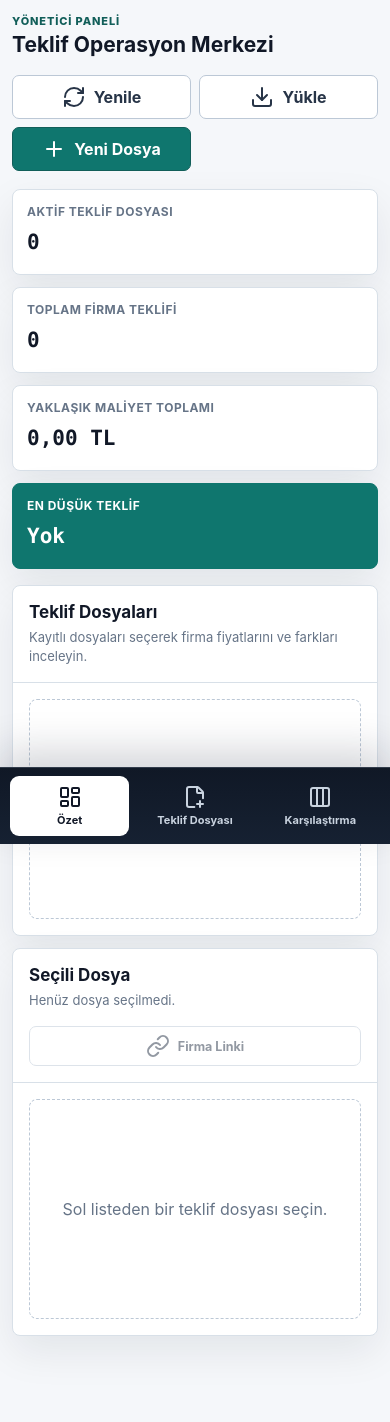
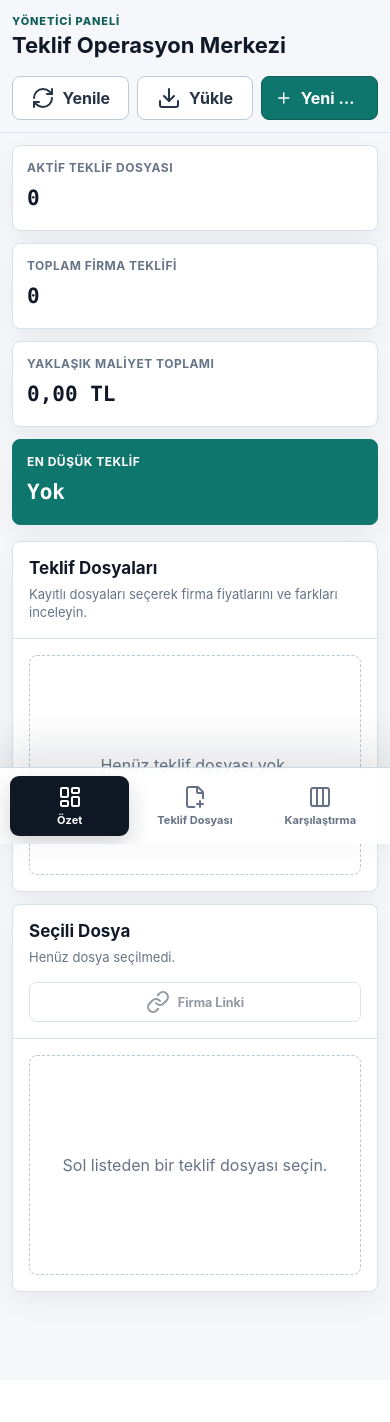
Before and after one commit to goktugersoz/teklif, a PHP site: page / in a window 390 px wide. After the commit the page ends 1314 px from the top, so only its background shows below. Run offline with PHP 8.4, Linux system fonts and the light colour scheme; data that the repository does not hold is empty; some libraries are stand-ins or nearby versions.

Commit message:
PWA yükleme deneyimini ve mobil tasarımı iyileştir

```diff
--- a/index.html
+++ b/index.html
@@ -3,10 +3,10 @@
 <head>
   <meta charset="UTF-8">
   <meta name="viewport" content="width=device-width, initial-scale=1, viewport-fit=cover">
-  <meta name="theme-color" content="#101826">
+  <meta name="theme-color" content="#f5f7fb">
   <meta name="mobile-web-app-capable" content="yes">
   <meta name="apple-mobile-web-app-capable" content="yes">
-  <meta name="apple-mobile-web-app-status-bar-style" content="black-translucent">
+  <meta name="apple-mobile-web-app-status-bar-style" content="default">
   <meta name="apple-mobile-web-app-title" content="Teklif">
   <title>Teklif Yönetimi</title>
   <link rel="manifest" href="manifest.json">
--- a/src/pwa.js
+++ b/src/pwa.js
@@ -1,4 +1,6 @@
 export function registerPwa(){
+  document.documentElement.classList.toggle("is-standalone", isStandalone());
+
   if("serviceWorker" in navigator){
     window.addEventListener("load", () => {
       navigator.serviceWorker.register("./sw.js").catch(error => {
@@ -9,15 +11,27 @@ export function registerPwa(){
 
   let promptEvent = null;
   const installButton = document.getElementById("installAppBtn");
+  const installSheet = createInstallSheet();
 
   window.addEventListener("beforeinstallprompt", event => {
     event.preventDefault();
     promptEvent = event;
-    if(installButton) installButton.hidden = false;
+    showInstallButton(installButton);
   });
 
   installButton?.addEventListener("click", async () => {
-    if(!promptEvent) return;
+    if(isStandalone()){
+      installButton.hidden = true;
+      return;
+    }
+    if(isIos()){
+      openInstallSheet(installSheet);
+      return;
+    }
+    if(!promptEvent){
+      openInstallSheet(installSheet);
+      return;
+    }
     promptEvent.prompt();
     await promptEvent.userChoice;
     promptEvent = null;
@@ -27,4 +41,64 @@ export function registerPwa(){
   window.addEventListener("appinstalled", () => {
     if(installButton) installButton.hidden = true;
   });
+
+  if(installButton && isIos() && !isStandalone()){
+    showInstallButton(installButton);
+  }
 }
+
+function showInstallButton(button){
+  if(!button) return;
+  button.hidden = false;
+  button.setAttribute("aria-label", "Uygulamayı yükle");
+}
+
+function isIos(){
+  return /iphone|ipad|ipod/i.test(navigator.userAgent) || (navigator.platform === "MacIntel" && navigator.maxTouchPoints > 1);
+}
+
+function isStandalone(){
+  return window.matchMedia("(display-mode: standalone)").matches || window.navigator.standalone === true;
+}
+
+function createInstallSheet(){
+  let sheet = document.getElementById("pwaInstallSheet");
+  if(sheet) return sheet;
+
+  sheet = document.createElement("div");
+  sheet.className = "install-sheet";
+  sheet.id = "pwaInstallSheet";
+  sheet.hidden = true;
+  sheet.innerHTML = `
+    <div class="install-sheet__backdrop" data-install-close></div>
+    <section class="install-sheet__panel" role="dialog" aria-modal="true" aria-labelledby="installSheetTitle">
+      <div class="install-sheet__handle"></div>
+      <div class="install-sheet__app">
+        <div class="brand__mark">T</div>
+        <div>
+          <h2 id="installSheetTitle">Teklif'i uygulama gibi kullan</h2>
+          <p>Telefonda tam ekran açılır, ana ekrandan hızlı erişilir.</p>
+        </div>
+      </div>
+      <ol class="install-steps">
+        <li><span>1</span><strong>Paylaş</strong> simgesine dokun.</li>
+        <li><span>2</span><strong>Ana Ekrana Ekle</strong> seçeneğini seç.</li>
+        <li><span>3</span><strong>Ekle</strong> ile tamamla.</li>
+      </ol>
+      <button class="button button--primary" type="button" data-install-close>Tamam</button>
+    </section>
+  `;
+  sheet.addEventListener("click", event => {
+    if(event.target.closest("[data-install-close]")){
+      sheet.hidden = true;
+      document.body.classList.remove("install-sheet-open");
+    }
+  });
+  document.body.appendChild(sheet);
+  return sheet;
+}
+
+function openInstallSheet(sheet){
+  sheet.hidden = false;
+  document.body.classList.add("install-sheet-open");
+}
--- a/styles/app.css
+++ b/styles/app.css
@@ -1,5 +1,5 @@
 :root{
-  --bg:#eef2f6;
+  --bg:#f5f7fb;
   --surface:#ffffff;
   --surface-soft:#f7f9fb;
   --surface-strong:#e8edf3;
@@ -13,6 +13,7 @@
   --brand:#0f766e;
   --brand-2:#115e59;
   --blue:#1d4ed8;
+  --violet:#6d5dfc;
   --red:#b42318;
   --red-soft:#fff1f0;
   --green:#137333;
@@ -658,7 +742,7 @@ td input.num{text-align:right;font-family:var(--mono)}
 
 @media (max-width:720px){
   body{background:#f5f7fa}
-  .workspace{padding:14px 12px calc(86px + env(safe-area-inset-bottom))}
+  .workspace{padding:12px 12px calc(88px + env(safe-area-inset-bottom))}
   .topbar,.panel__head,.section-title{align-items:stretch;flex-direction:column}
   .topbar__actions,.action-row,.footer-actions{width:100%}
   .button{width:100%}
@@ -674,8 +758,11 @@ td input.num{text-align:right;font-family:var(--mono)}
     z-index:50;
     height:auto;
     padding:8px 10px calc(8px + env(safe-area-inset-bottom));
-    border-top:1px solid rgba(255,255,255,.12);
-    box-shadow:0 -16px 40px rgba(15,23,42,.18);
+    background:rgba(255,255,255,.86);
+    color:var(--ink);
+    border-top:1px solid rgba(188,200,214,.7);
+    box-shadow:0 -18px 44px rgba(15,23,42,.12);
+    backdrop-filter:blur(18px) saturate(1.3);
   }
   .sidebar .brand,.sidebar__footer{display:none}
   .nav{
@@ -692,14 +779,44 @@ td input.num{text-align:right;font-family:var(--mono)}
     padding:9px 6px;
     font-size:11px;
     border-radius:9px;
+    color:#657286;
+    background:transparent;
+  }
+  .nav__item:hover{background:#eef3f7;color:var(--ink)}
+  .nav__item.is-active{
+    background:#101826;
+    color:#fff;
+    box-shadow:0 10px 24px rgba(15,23,42,.18);
   }
   .nav__item i[data-lucide]{width:18px;height:18px}
-  .topbar h1{font-size:21px}
+  .topbar{
+    position:sticky;
+    top:0;
+    z-index:30;
+    margin:-12px -12px 12px;
+    padding:14px 12px 12px;
+    background:rgba(245,247,251,.88);
+    border-bottom:1px solid rgba(216,224,232,.75);
+    backdrop-filter:blur(16px) saturate(1.2);
+  }
+  .topbar h1{font-size:22px;letter-spacing:0}
   .topbar__actions{
     display:grid;
-    grid-template-columns:1fr 1fr;
+    grid-template-columns:repeat(auto-fit,minmax(112px,1fr));
+  }
+  .topbar__actions .button{
+    min-height:38px;
+    border-radius:8px;
+  }
+  .topbar__actions .button span{
+    overflow:hidden;
+    text-overflow:ellipsis;
   }
   .panel__head,.panel__body{padding:16px}
+  .panel,.stat-card,.request-card,.offer-card,.firm-detail-card{
+    border-radius:8px;
+    box-shadow:0 10px 28px rgba(15,23,42,.06);
+  }
   .stat-card{min-height:86px;padding:14px}
   .stat-card strong{font-size:21px}
   .dashboard-grid{gap:12px}
--- a/sw.js
+++ b/sw.js
@@ -1,4 +1,4 @@
-const CACHE_NAME = "teklif-pwa-v3";
+const CACHE_NAME = "teklif-pwa-v4";
 const APP_SHELL = [
   "./",
   "./index.html",
--- a/vendor.html
+++ b/vendor.html
@@ -3,10 +3,10 @@
 <head>
   <meta charset="UTF-8">
   <meta name="viewport" content="width=device-width, initial-scale=1, viewport-fit=cover">
-  <meta name="theme-color" content="#101826">
+  <meta name="theme-color" content="#f5f7fb">
   <meta name="mobile-web-app-capable" content="yes">
   <meta name="apple-mobile-web-app-capable" content="yes">
-  <meta name="apple-mobile-web-app-status-bar-style" content="black-translucent">
+  <meta name="apple-mobile-web-app-status-bar-style" content="default">
   <meta name="apple-mobile-web-app-title" content="Teklif">
   <title>Firma Fiyat Girişi</title>
   <link rel="manifest" href="manifest.json">
```
Also changed, not shown: other parts of styles/app.css (+84 -1 lines), manifest.json.
